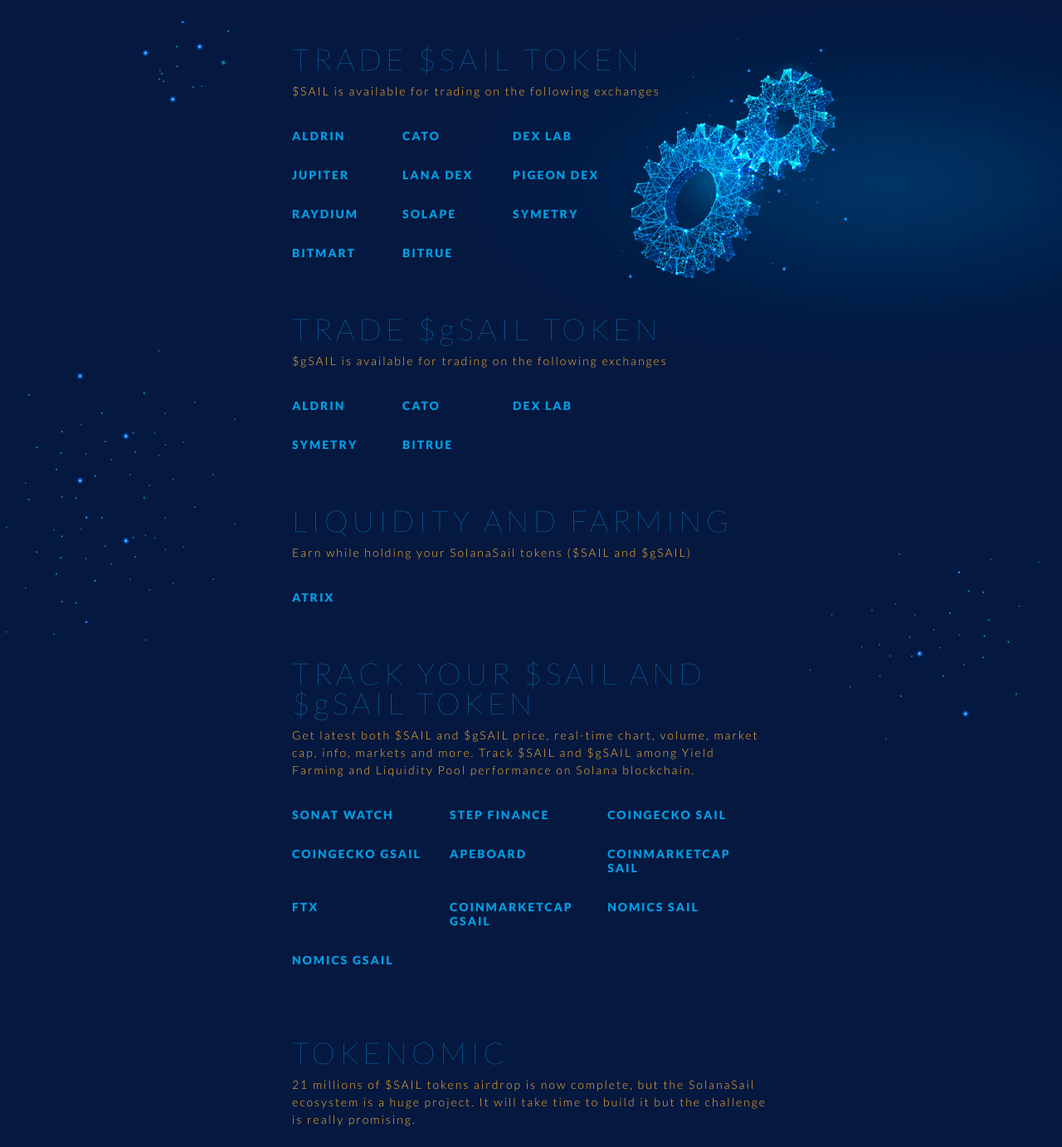
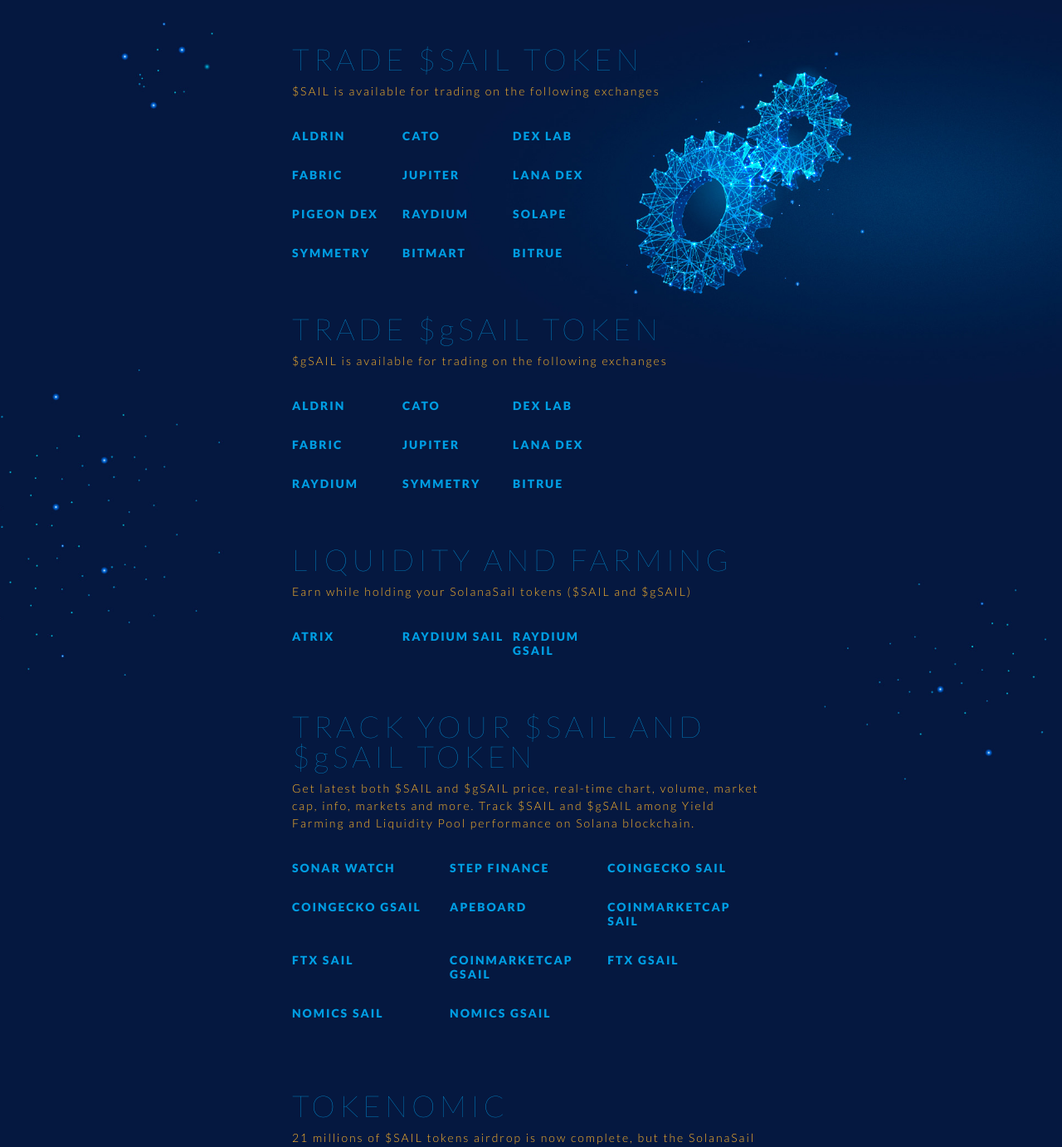
Before and after one commit to powermac2068/SolanaSail, a plain HTML site: page index.html in a window 1280 px wide. Shown: the part 817-2199 px from the top of the page at 83% size. Drawn offline with Linux system fonts and the light colour scheme.

Commit message:
Adding new links to Trading section

```diff
--- a/css/style.css
+++ b/css/style.css
@@ -29,7 +29,16 @@ body {
 }
 
 .header__animation {
-    animation: background--animation 3s 1 ease-in-out;
+    -webkit-animation: background--animation 3s 1 ease-in-out;
+            animation: background--animation 3s 1 ease-in-out;
+}
+
+@-webkit-keyframes background--animation {
+    0% {
+        opacity: 0;
+    }
+
+    100% {}
 }
 
 @keyframes background--animation {
@@ -129,7 +138,16 @@ body {
     height: 50px;
     background-color: var(--blue);
     z-index: 2;
-    animation: navigation--animation 1s 3s ease-in-out both;
+    -webkit-animation: navigation--animation 1s 3s ease-in-out both;
+            animation: navigation--animation 1s 3s ease-in-out both;
+}
+
+@-webkit-keyframes navigation--animation {
+    0% {
+        transform: translateX(-100%);
+    }
+
+    100% {}
 }
 
 @keyframes navigation--animation {
--- a/index.html
+++ b/index.html
@@ -138,6 +138,10 @@
                             target="_blank" class="trading__link">dex lab</a>
                     </div>
                     <div class="trading__container">
+                        <a href="https://dex.fsynth.io/#/market/6hwK66FfUdyhncdQVxWFPRqY8y6usEvzekUaqtpKEKLr"
+                            target="_blank" class="trading__link">fabric</a>
+                    </div>
+                    <div class="trading__container">
                         <a href="https://jup.ag/swap/USDC-SAIL" target="_blank" class="trading__link">jupiter</a>
                     </div>
                     <div class="trading__container">
@@ -157,7 +161,7 @@
                             target="_blank" class="trading__link">solape</a>
                     </div>
                     <div class="trading__container">
-                        <a href="https://swap.symmetry.fi/" target="_blank" class="trading__link">symetry</a>
+                        <a href="https://swap.symmetry.fi/" target="_blank" class="trading__link">symmetry</a>
                     </div>
                     <div class="trading__container">
                         <a href="https://www.bitmart.com/trade/en?symbol=SAIL_USDT&layout=basic" target="_blank"
@@ -186,7 +190,22 @@
                             target="_blank" class="trading__link">dex lab</a>
                     </div>
                     <div class="trading__container">
-                        <a href="https://swap.symmetry.fi/" target="_blank" class="trading__link">symetry</a>
+                        <a href="https://dex.fsynth.io/#/market/2zkPyHgQkKG6qJED6MTbjfCfUbZeT9VFwLm1Ld9nKxRp"
+                            target="_blank" class="trading__link">fabric</a>
+                    </div>
+                    <div class="trading__container">
+                        <a href="https://jup.ag/swap/USDC-gSAIL" target="_blank" class="trading__link">jupiter</a>
+                    </div>
+                    <div class="trading__container">
+                        <a href="https://www.lanadex.com/#/market/2zkPyHgQkKG6qJED6MTbjfCfUbZeT9VFwLm1Ld9nKxRp"
+                            target="_blank" class="trading__link">lana dex</a>
+                    </div>
+                    <div class="trading__container">
+                        <a href="https://raydium.io/swap/?from=EPjFWdd5AufqSSqeM2qN1xzybapC8G4wEGGkZwyTDt1v&to=Gsai2KN28MTGcSZ1gKYFswUpFpS7EM9mvdR9c8f6iVXJ"
+                            target="_blank" class="trading__link">raydium</a>
+                    </div>
+                    <div class="trading__container">
+                        <a href="https://swap.symmetry.fi/" target="_blank" class="trading__link">symmetry</a>
                     </div>
                     <div class="trading__container">
                         <a href="https://www.bitrue.com/trade/gsail_usdt" target="_blank"
@@ -202,6 +221,14 @@
                         <a href="https://app.atrix.finance/#/farms/XSp6EtDr8qwELa7GV6MNinxE1WqDd6qbvTyE2FLHD24/stake"
                             target="_blank" class="trading__link">atrix</a>
                     </div>
+                    <div class="trading__container">
+                        <a href="https://raydium.io/liquidity/?ammId=GWovR3LkuJyWvN8cYzuR5rhSFyBXK7beArPzJL7xyw4e"
+                            target="_blank" class="trading__link">raydium sail</a>
+                    </div>
+                    <div class="trading__container">
+                        <a href="https://raydium.io/liquidity/?ammId=FNxLzKchv5fJH5rAzCgXuJrwgQrZ1rHkQcRHPiMAUaVc"
+                            target="_blank" class="trading__link">raydium gsail</a>
+                    </div>
                 </div>
             </div>
             <div class="trading__track">
@@ -212,7 +239,7 @@
                     on Solana blockchain.</p>
                 <div class="trading__track__list">
                     <div class="trading__container">
-                        <a href="https://sonar.watch/" target="_blank" class="trading__link">sonat watch</a>
+                        <a href="https://sonar.watch/" target="_blank" class="trading__link">sonar watch</a>
                     </div>
                     <div class="trading__container">
                         <a href="https://app.step.finance/#/dashboard" target="_blank" class="trading__link">step
@@ -234,11 +261,15 @@
                             class="trading__link">coinmarketcap sail</a>
                     </div>
                     <div class="trading__container">
-                        <a href="https://blockfolio.com/" target="_blank" class="trading__link">ftx</a>
+                        <a href="https://blockfolio.com/coin/SAIL" target="_blank" class="trading__link">ftx sail</a>
                     </div>
                     <div class="trading__container">
                         <a href="https://coinmarketcap.com/currencies/solanasail-governance-token/" target="_blank"
                             class="trading__link">coinmarketcap gsail</a>
+                    </div>
+                    <div class="trading__container">
+                        <a href="https://blockfolio.com/coin/GSAIL?timeFrame=1W" target="_blank"
+                            class="trading__link">ftx gsail</a>
                     </div>
                     <div class="trading__container">
                         <a href="https://nomics.com/assets/sail-sail" target="_blank" class="trading__link">nomics
```
